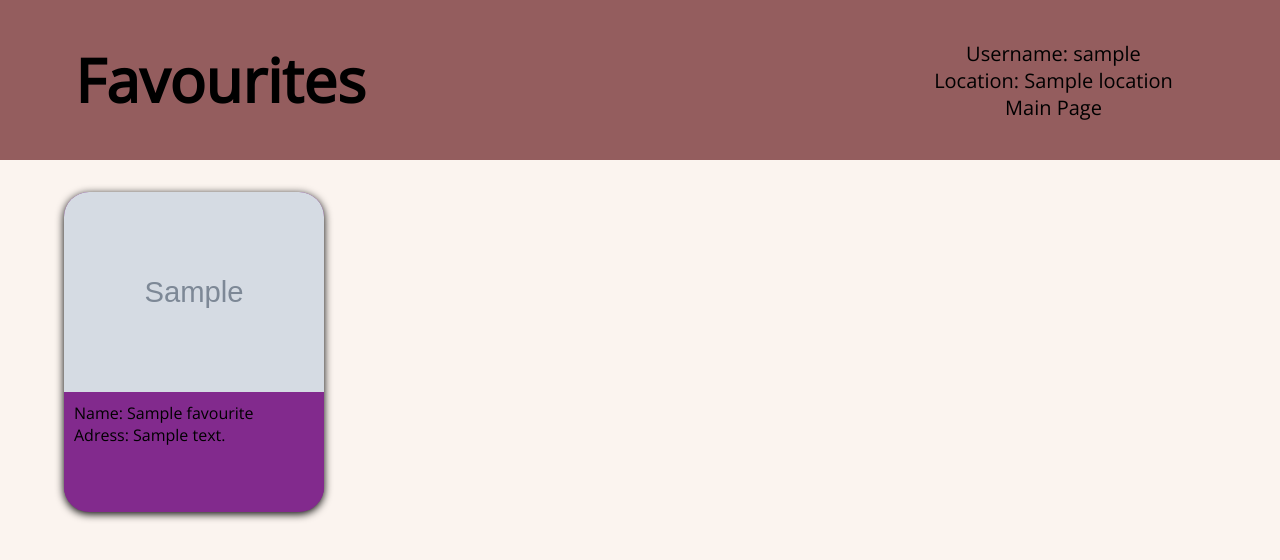
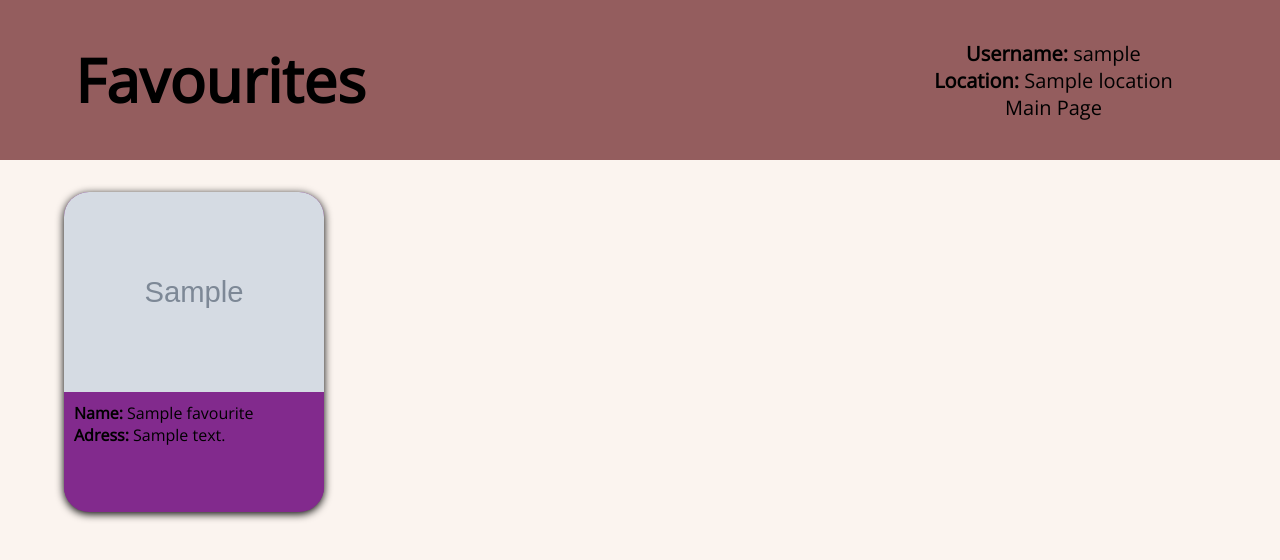
Before and after one commit to Pawlik02/coffee-finder, a Django app: template stronka/coffee_finder/templates/coffee_finder/favourites.html in a window 1280 px wide. Shown: the top 560 px of the page. Run offline with Django 3.2, Linux system fonts and the light colour scheme; the template is opened without the code that fills it: most values are stand-ins (such as "Sample title", 1, 10 or a date in 2020); grey boxes marked "Sample" are stand-in pictures; data that the repository does not hold is empty.

Commit message:
Added a CSS bold class to static HTML elemets to differentiate them from dynamic ones.

```diff
--- a/stronka/coffee_finder/static/coffee_finder/favourites.css
+++ b/stronka/coffee_finder/static/coffee_finder/favourites.css
@@ -23,6 +23,7 @@
   justify-content: flex-start;
   font-size: 30px;
 }
+
 .menu2{
   display: flex;
   right: 10%;
@@ -43,9 +44,11 @@
   justify-content: center;
   align-items: center;
 }
+
 .button:hover{
   text-decoration: underline;
 }
+
 .content{
   display: flex;
   flex-direction: column;
@@ -93,6 +96,7 @@
   width: 95%;
   padding: 1em;
 }
+
 .body1{
   height: 100%;
   display: flex;
@@ -102,8 +106,13 @@
   width: 100%;
   background-color: #FBF4EF;
 }
+
 .body{
   overflow-y:scroll;
   height: 100%;
   background-color: #FBF4EF;
 }
+
+.bold {
+  font-weight: 700;
+}
--- a/stronka/coffee_finder/static/coffee_finder/master.css
+++ b/stronka/coffee_finder/static/coffee_finder/master.css
@@ -133,6 +133,10 @@
   /* border-radius: 0px 0px 25px 25px; */
 }
 
+.bold {
+  font-weight: 700;
+}
+
 .left{
   display: inherit;
   top: 50%;
--- a/stronka/coffee_finder/templates/coffee_finder/favourites.html
+++ b/stronka/coffee_finder/templates/coffee_finder/favourites.html
@@ -14,8 +14,8 @@
         </div>
         <div class="menu2">
           <div class="username">
-            <div>Username: {{ username }}</div>
-            <div>Location: {{ location }}</div>
+            <div><span class="bold">Username:</span> {{ username }}</div>
+            <div><span class="bold">Location:</span> {{ location }}</div>
           </div>
           <div onclick="location.href='{% url "coffee_finder:index" %}';" class="button" style="cursor: pointer;">
             Main Page
@@ -30,8 +30,8 @@
             <img class="photo" src="{{ favourite.photo }}" alt="coffee_finder/kahawa.jpg">
           </div>
           <div class="description">
-            <div>Name: {{ favourite.name }}</div>
-            <div>Adress: {{ favourite.formatted_address }}</div>
+            <div><span class="bold">Name:</span> {{ favourite.name }}</div>
+            <div><span class="bold">Adress:</span> {{ favourite.formatted_address }}</div>
           </div>
         </div>
         {% endfor %}
```
Also changed, not shown: stronka/coffee_finder/templates/coffee_finder/index.html (+5 -5 lines).
